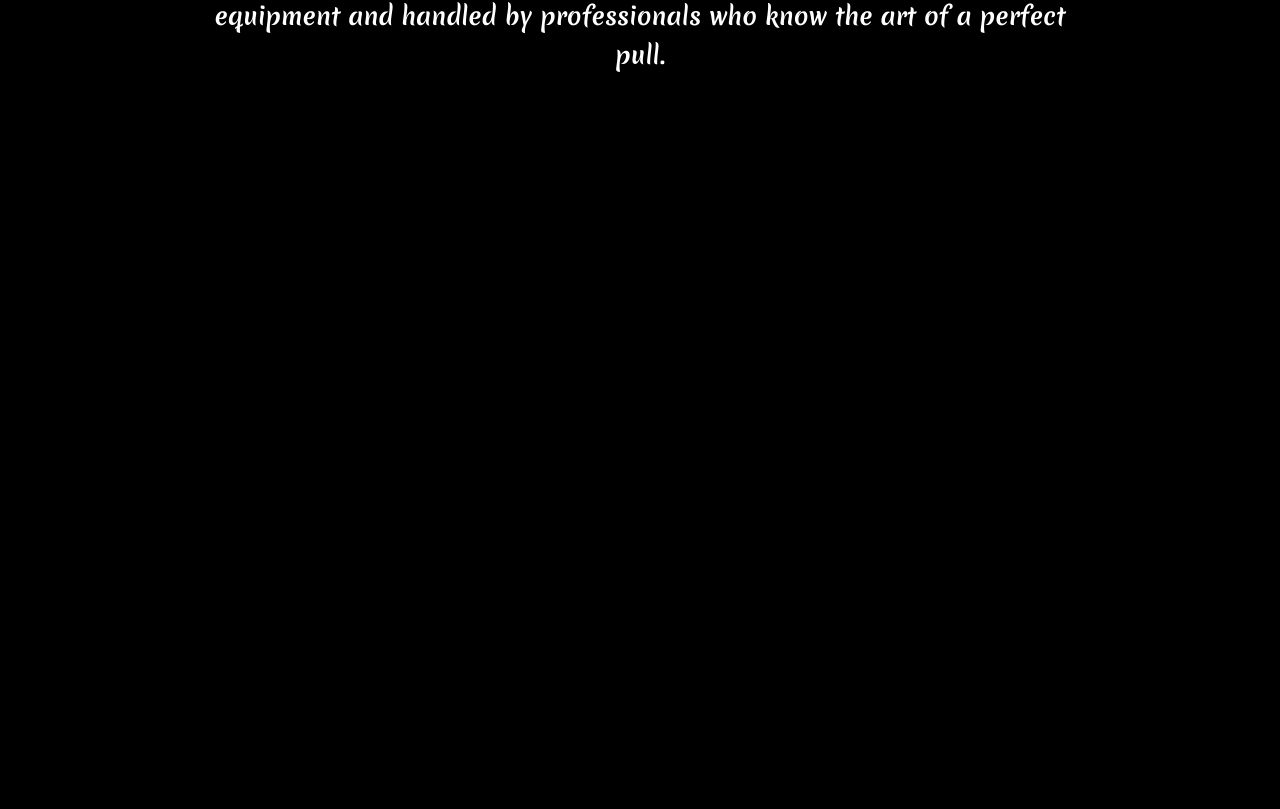
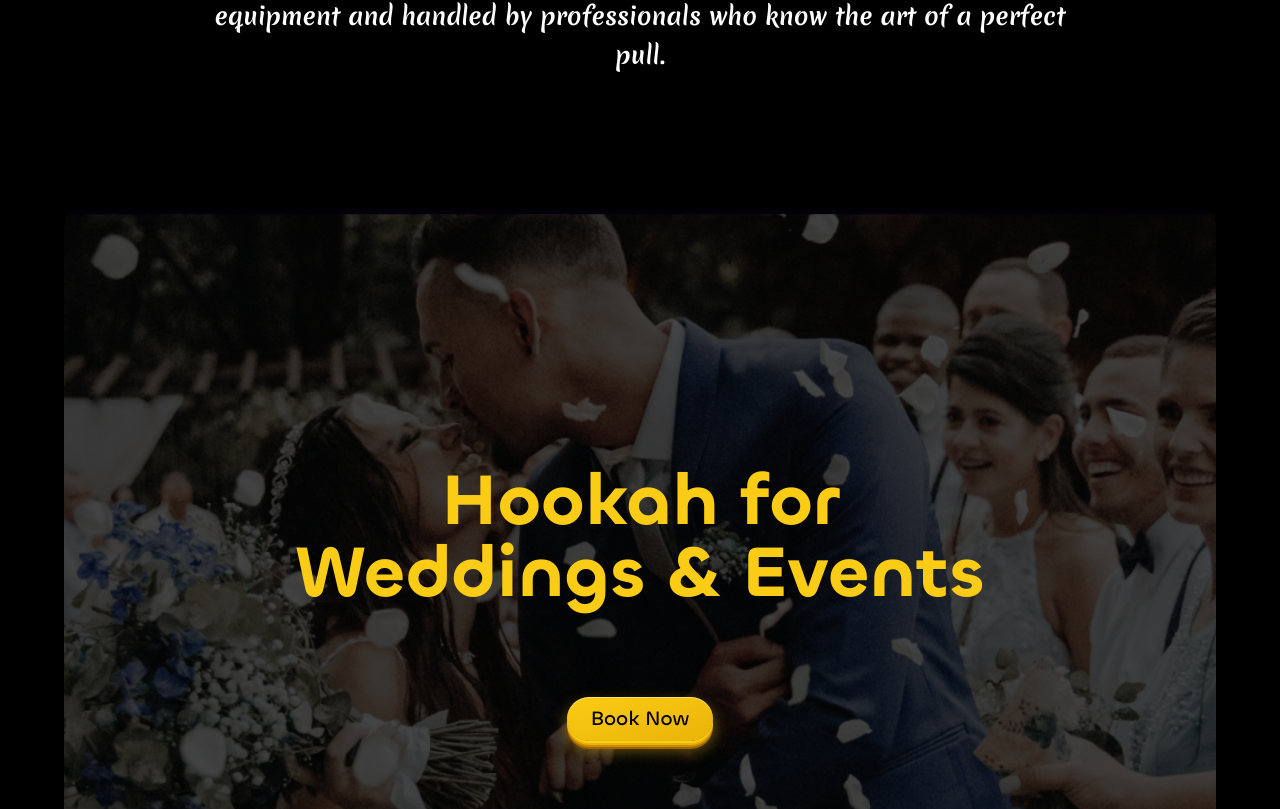
Before and after one commit to neoSankalp/Talab-Zone, a React (Vite) app: page / in a window 1280 px wide. Shown: the part 1411-2220 px from the top of the page. Before the commit the page ends 1486 px from the top, so only its background shows below. Built offline with nearby package versions, Linux system fonts and the light colour scheme.

Commit message:
add wedding hookah banner

```diff
--- /dev/null
+++ b/src/components/WeddingHookahPlanner.jsx
@@ -0,0 +1,40 @@
+import React from "react";
+import weddingHookah from "../assets/weddingHookah.png";
+import weddingHookahMobile from "../assets/weddingHookahMobile.png";
+
+const WeddingHookahBanner = () => {
+  return (
+    <div className="relative max-sm:h-[65vh] rounded-3xl w-full h-screen overflow-hidden">
+      {/* Desktop Image */}
+      <img
+        src={weddingHookah}
+        alt="Wedding Background"
+        className="hidden md:block absolute inset-0 w-full h-full object-cover"
+      />
+
+      {/* Mobile Image */}
+      <img
+        src={weddingHookahMobile}
+        alt="Wedding Background Mobile"
+        className="block md:hidden absolute inset-0 w-full h-full object-cover"
+      />
+
+      <div className="relative z-10 flex flex-col items-center justify-center h-full text-center text-yellow-400 px-4">
+        <h1 className="text-4xl font-chillax md:text-7xl font-bold mb-6">
+          Hookah for
+          <br />
+          Weddings & Events
+        </h1>
+        <div className="mt-16">
+          <a href="#">
+            <button class="squishy squishy-candy text-black text-xl max-sm:text-lg font-chillax px-6 py-2">
+              Book Now
+            </button>
+          </a>
+        </div>
+      </div>
+    </div>
+  );
+};
+
+export default WeddingHookahBanner;
--- a/src/pages/Home.jsx
+++ b/src/pages/Home.jsx
@@ -1,5 +1,6 @@
 import React from "react";
 import FlavorSlider from "../components/flavorSlider";
+import WeddingHookahBanner from "../components/WeddingHookahPlanner";
 
 const Home = () => {
   return (
@@ -44,6 +45,10 @@ const Home = () => {
           perfect pull.
         </h3>
       </div>
+      {/* ================== WEDDING HOOKAH PLANNER SECTION ================ */}
+      <div className="p-16 my-16 max-sm:p-1">
+        <WeddingHookahBanner />
+      </div>
     </div>
   );
 };
```
Also changed, not shown: src/assets/weddingHookah.png (added), src/assets/weddingHookahMobile.png (added).
